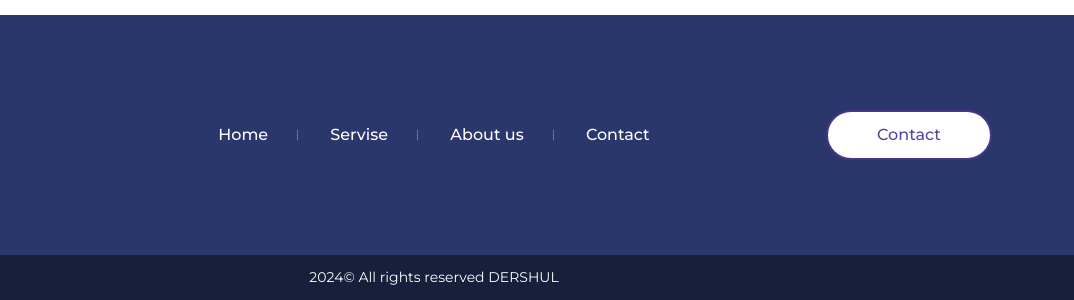
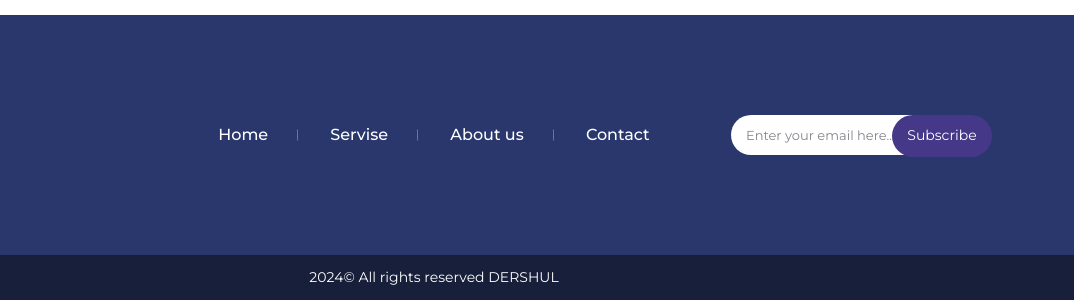
Before and after one commit to IraMonasteretska/dershul, a plain HTML site: page index.html in a window 1280 px wide. Shown: the part 2940-3240 px from the top of the page, 206-1280 px from the left. Drawn offline with Linux system fonts and the light colour scheme; a web font is replaced by a local one.

Commit message:
Add files via upload

```diff
--- a/#source/scss/_footer.scss
+++ b/#source/scss/_footer.scss
@@ -112,6 +112,86 @@ footer.footer {
     }
 }
 
+.footer__subscribe {
+    display: flex;
+    align-items: center;
+    position: relative;
+
+    button {
+        border-radius: 30px;
+        background: #453888;
+        border: none;
+        padding: 0;
+        outline: none;
+        color: #fff;
+        display: inline-flex;
+        align-items: center;
+        justify-content: center;
+        height: 50px;
+        width: 100%;
+        max-width: 125px;
+        flex: 0 0 125px;
+        position: absolute;
+        right: 0;
+        top: 0;
+    }
+
+    input {
+        height: 49px;
+        border: none;
+        outline: none;
+        border-radius: 30px 0 0 30px;
+        width: 100%;
+        max-width: calc(100% - 100px);
+        flex: 0 0 calc(100% - 100px);
+        padding-left: 20px;
+        padding-right: 30px;
+
+        &::placeholder {
+            color: #85858C;
+            font-size: 16px;
+            font-family: "Montserrat", sans-serif;
+        }
+    }
+}
+
+
+
+
+
+
+
+
+@media(max-width:1499.8px) {
+    .footer__subscribe input {
+        font-size: 14px;
+
+        &::placeholder {
+            font-size: 14px;
+        }
+    }
+}
+
+@media(max-width:1399.8px) {
+    .footer__subscribe input {
+        height: 40px;
+        max-width: calc(100% - 60px);
+        flex: 0 0 calc(100% - 60px);
+        padding-left: 15px;
+
+        &::placeholder {
+            font-size: 13px;
+        }
+    }
+
+    .footer__subscribe button {
+        max-width: 100px;
+        flex: 0 0 100px;
+        height: 42px;
+        font-size: 14px;
+    }
+}
+
 @media(max-width:1199.8px) {
     .footer__logo {
         img {
@@ -144,6 +224,11 @@ footer.footer {
 
     .footer__top ul li a {
         font-size: 18px;
+    }
+
+    .footer__subscribe {
+        max-width: 400px;
+        margin: 0 auto;
     }
 }
 
--- a/index.html
+++ b/index.html
@@ -321,12 +321,12 @@
             <div class="footer__top">
                 <div class="container">
                     <div class="row align-items-center">
-                        <div class="col-lg-2">
+                        <div class="col-lg-3">
                             <a href="#" class="footer__logo">
                                 <img src="img/footer-logo.svg" alt="logo">
                             </a>
                         </div>
-                        <div class="col-lg-8">
+                        <div class="col-lg-6">
                             <ul>
                                 <li><a href="#1">Home</a></li>
                                 <li><a href="#2">Servise</a></li>
@@ -334,10 +334,14 @@
                                 <li><a href="#4">Contact</a></li>
                             </ul>
                         </div>
-                        <div class="col-lg-2">
-                            <a href="#" class="violetbtn">
+                        <div class="col-lg-3">
+                            <!-- <a href="#" class="violetbtn">
                                 Contact
-                            </a>
+                            </a> -->
+                            <div class="footer__subscribe">
+                                <input type="text" placeholder="Enter your email here...">
+                                <button>Subscribe</button>
+                            </div>
                         </div>
                     </div>
                 </div>
```
Also changed, not shown: #source/scss/_index.scss (+6 -1 lines), css/style.css.
